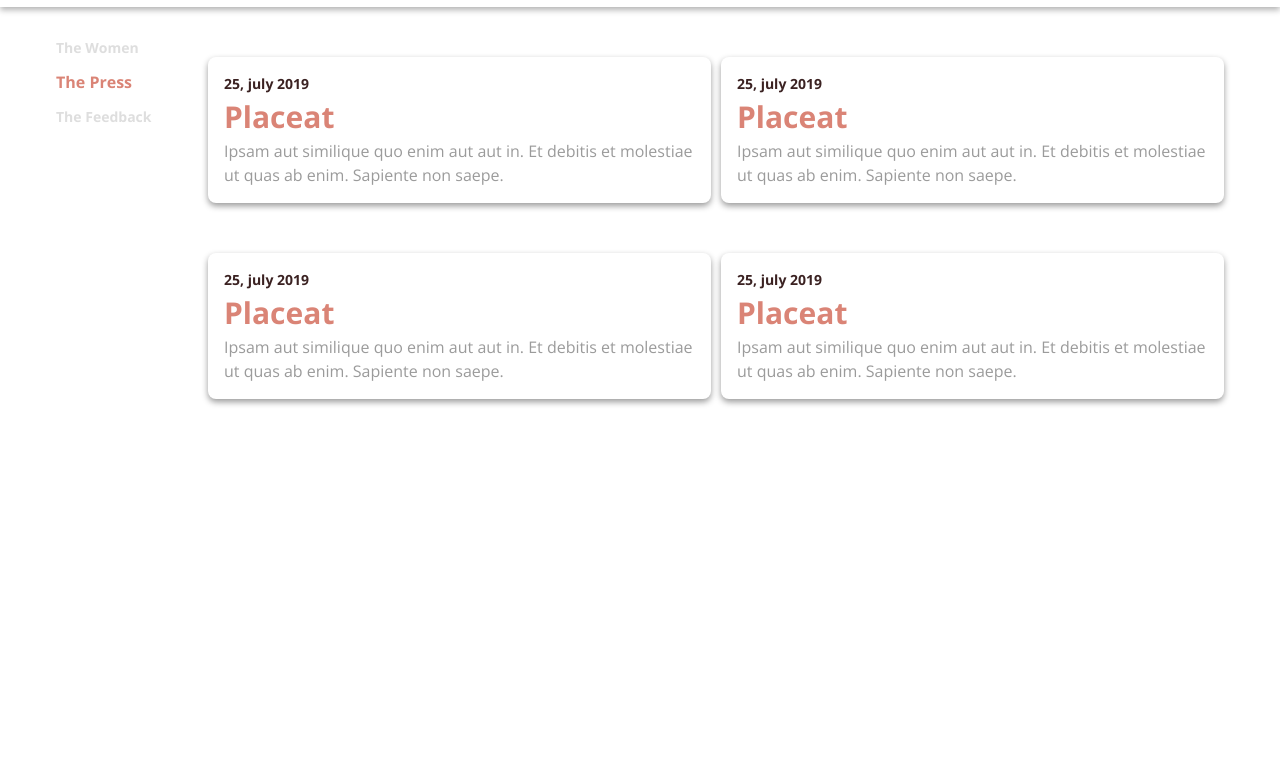
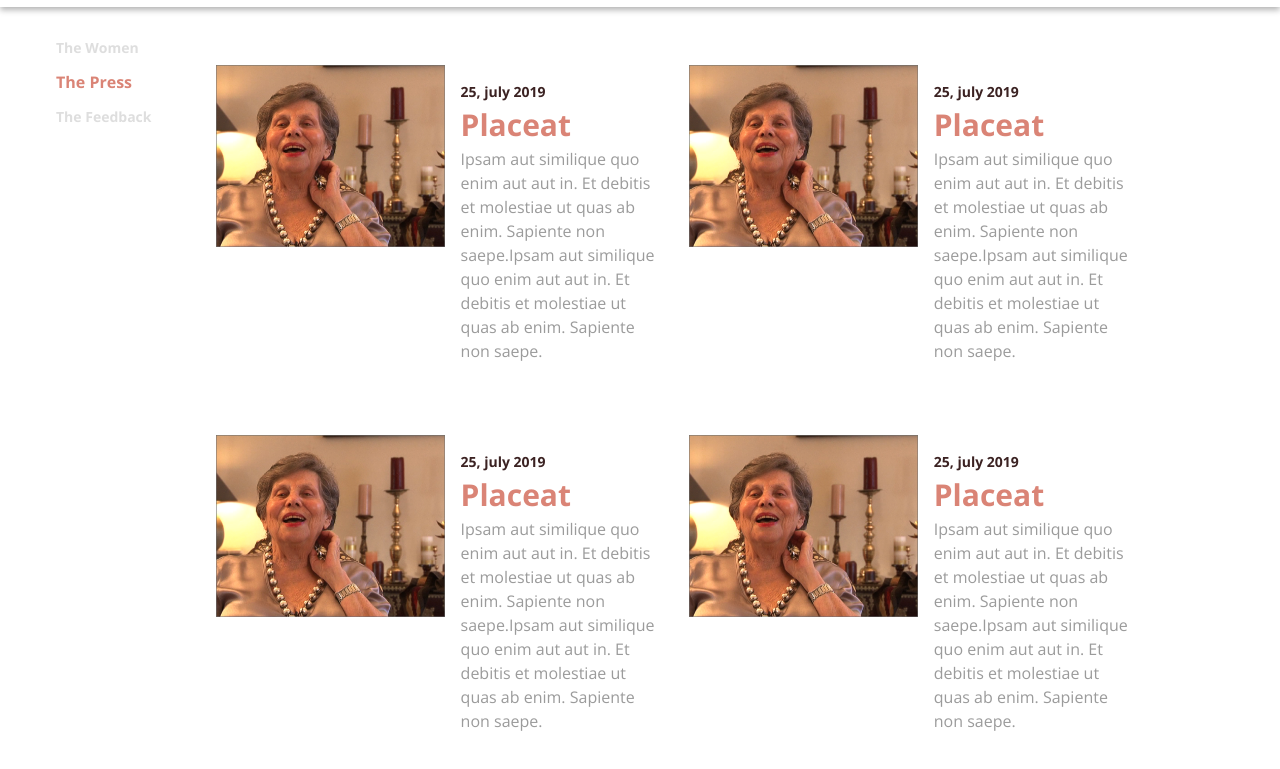
Before and after one commit to Mhmdabed11/stitching-palestine, a Gatsby site: page /spotlight in a window 1280 px wide. Both pictures are taken after a click on the item "The Press". Shown: the part 113-882 px from the top of the page. Before the commit the page ends 800 px from the top, so only its background shows below. Built offline with nearby package versions, Linux system fonts and the light colour scheme; Gatsby itself is replaced by a stand-in of ours.

Commit message:
dev:add styles to press page

```diff
--- a/src/assets/pressInfo.js
+++ b/src/assets/pressInfo.js
@@ -3,24 +3,24 @@ export const pressInfo = [
     date: "25, july 2019",
     title: "Placeat",
     body:
-      "Ipsam aut similique quo enim aut aut in. Et debitis et molestiae ut quas ab enim. Sapiente non saepe.",
+      "Ipsam aut similique quo enim aut aut in. Et debitis et molestiae ut quas ab enim. Sapiente non saepe.Ipsam aut similique quo enim aut aut in. Et debitis et molestiae ut quas ab enim. Sapiente non saepe.",
   },
   {
     date: "25, july 2019",
     title: "Placeat",
     body:
-      "Ipsam aut similique quo enim aut aut in. Et debitis et molestiae ut quas ab enim. Sapiente non saepe.",
+      "Ipsam aut similique quo enim aut aut in. Et debitis et molestiae ut quas ab enim. Sapiente non saepe.Ipsam aut similique quo enim aut aut in. Et debitis et molestiae ut quas ab enim. Sapiente non saepe.",
   },
   {
     date: "25, july 2019",
     title: "Placeat",
     body:
-      "Ipsam aut similique quo enim aut aut in. Et debitis et molestiae ut quas ab enim. Sapiente non saepe.",
+      "Ipsam aut similique quo enim aut aut in. Et debitis et molestiae ut quas ab enim. Sapiente non saepe.Ipsam aut similique quo enim aut aut in. Et debitis et molestiae ut quas ab enim. Sapiente non saepe.",
   },
   {
     date: "25, july 2019",
     title: "Placeat",
     body:
-      "Ipsam aut similique quo enim aut aut in. Et debitis et molestiae ut quas ab enim. Sapiente non saepe.",
+      "Ipsam aut similique quo enim aut aut in. Et debitis et molestiae ut quas ab enim. Sapiente non saepe.Ipsam aut similique quo enim aut aut in. Et debitis et molestiae ut quas ab enim. Sapiente non saepe.",
   },
 ]
--- a/src/components/Press/Press.css
+++ b/src/components/Press/Press.css
@@ -1,12 +1,7 @@
-.pressItem__container {
-  display: flex;
-  flex-direction: column;
-}
-
-@media screen and (min-width: 500px) {
-  .pressItems__container {
-    display: grid;
-    grid-template-columns: repeat(2, 1fr);
-    grid-gap: 10px;
+@media screen and (min-width: 600px) {
+  .pressItem__container {
+    display: inline-block;
+    width: 45%;
+    margin: 8px;
   }
 }
--- a/src/components/Press/index.js
+++ b/src/components/Press/index.js
@@ -9,7 +9,7 @@ export default function Press() {
     query {
       file(relativePath: { eq: "malakalhusseini-img1.png" }) {
         childImageSharp {
-          fluid(maxWidth: 300) {
+          fluid {
             ...GatsbyImageSharpFluid_withWebp
           }
         }
--- a/src/components/pressCard/pressCard.css
+++ b/src/components/pressCard/pressCard.css
@@ -34,4 +34,16 @@
   .pressCard__container {
     flex-direction: row;
   }
+  .pressCard__container__image {
+    flex-basis: 50%;
+  }
+  .pressCard__container__image img {
+    border-radius: 0px;
+  }
+  .pressCard__container {
+    box-shadow: 0px 0px 0px 0px;
+  }
+  .pressCard__container__info__wrapper {
+    flex-basis: 50%;
+  }
 }
```
